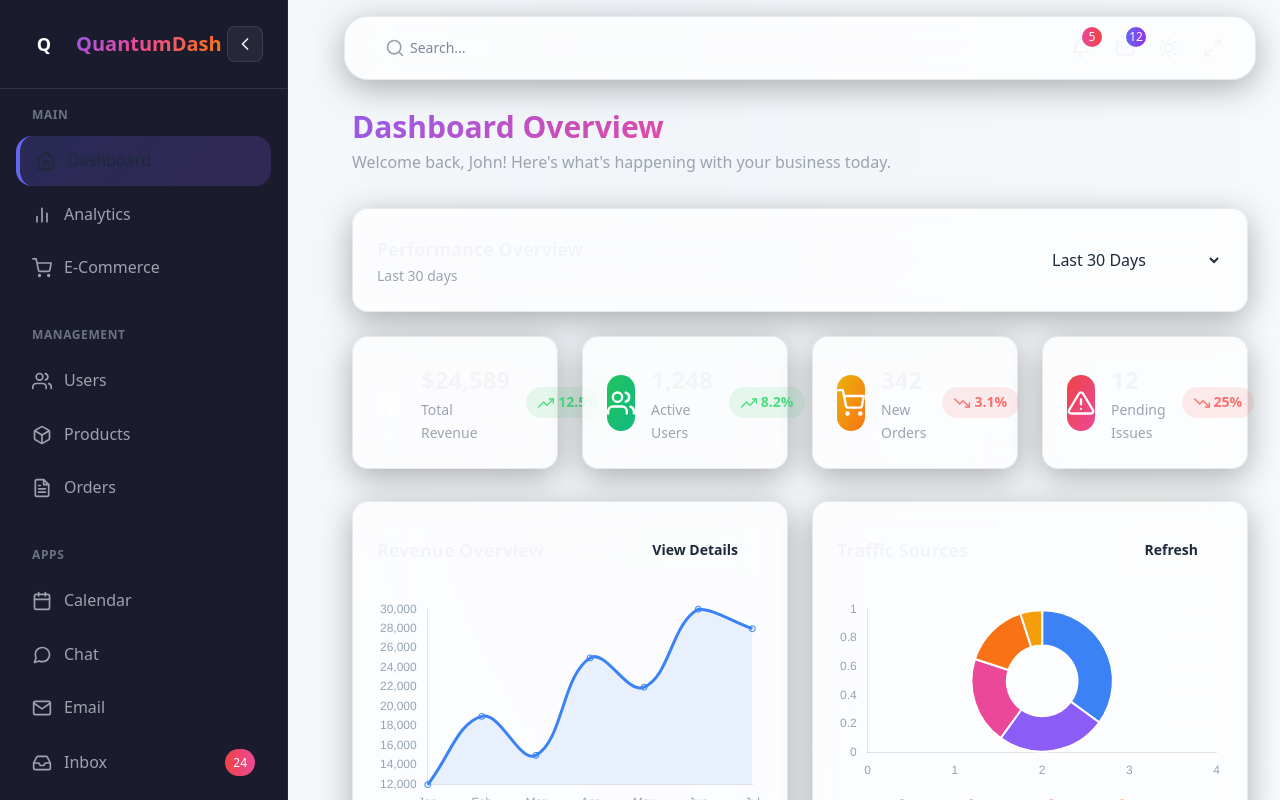
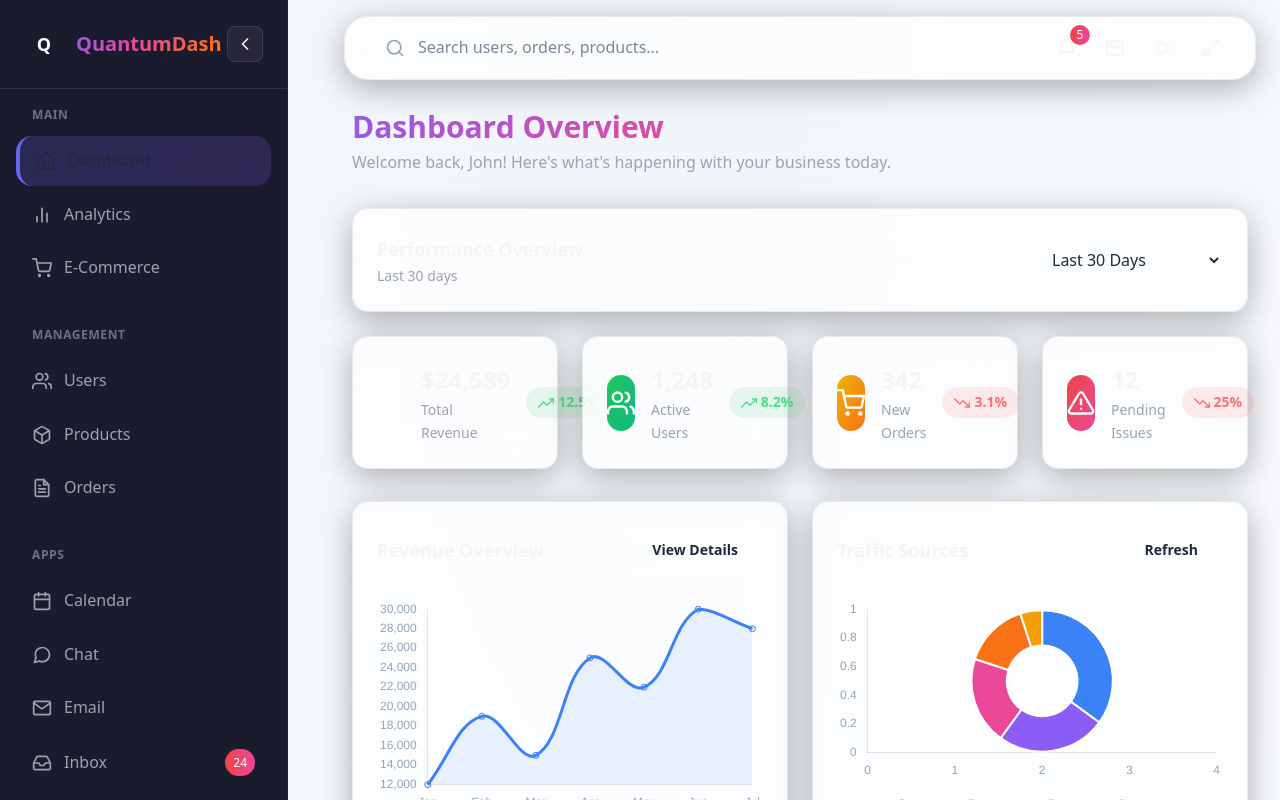
Before and after one commit to sommi991/QUANTUMFLOW-, a React (Vite) app: page / in a window 1280 px wide. Shown: the top 800 px of the page. Built offline with nearby package versions, Linux system fonts and the light colour scheme.

Commit message:
Update Header.jsx

```diff
--- a/src/components/Header.jsx
+++ b/src/components/Header.jsx
@@ -1,65 +1,102 @@
+
 import { useState } from 'react'
-import { FiSearch, FiBell, FiMail, FiMoon, FiSun, FiMaximize2 } from 'react-icons/fi'
+import { FiSearch, FiBell, FiMail, FiMoon, FiSun, FiMaximize2, FiMenu } from 'react-icons/fi'
 
-const Header = ({ sidebarCollapsed, onToggleSidebar, onToggleTheme, theme, isMobile }) => {
+const Header = ({ sidebarCollapsed, onToggleSidebar, onToggleTheme, theme }) => {
   const [search, setSearch] = useState('')
+  const [isMobileSearch, setIsMobileSearch] = useState(false)
 
   return (
-    <header className={`glass-card sticky top-0 z-30 h-16 flex items-center justify-between ${
-      isMobile ? 'mx-4 mt-4' : 'mx-6 mt-4'
-    } rounded-2xl`}>
-      <div className="flex items-center gap-3 sm:gap-4 pl-4 sm:pl-6">
-        {!isMobile && (
+    <header className="glass-card sticky top-0 z-30 h-16 flex items-center justify-between px-4 md:px-6 mx-4 md:mx-6 mt-4 rounded-2xl">
+      {/* Left Section */}
+      <div className="flex items-center gap-2 md:gap-4">
+        <button
+          onClick={onToggleSidebar}
+          className="lg:hidden w-10 h-10 flex items-center justify-center rounded-xl bg-white/5 border border-white/10 hover:bg-white/10 transition-colors"
+        >
+          <FiMenu className="w-5 h-5" />
+        </button>
+
+        {/* Mobile Search Toggle */}
+        <button
+          onClick={() => setIsMobileSearch(true)}
+          className="md:hidden w-10 h-10 flex items-center justify-center rounded-xl bg-white/5 border border-white/10 hover:bg-white/10 transition-colors"
+        >
+          <FiSearch className="w-5 h-5" />
+        </button>
+
+        {/* Desktop Search */}
+        <div className="hidden md:block relative">
+          <FiSearch className="absolute left-4 top-1/2 transform -translate-y-1/2 text-gray-400 w-5 h-5" />
+          <input
+            type="text"
+            placeholder="Search users, orders, products..."
+            value={search}
+            onChange={(e) => setSearch(e.target.value)}
+            className="form-input pl-12 w-80"
+          />
+        </div>
+      </div>
+
+      {/* Mobile Search Overlay */}
+      {isMobileSearch && (
+        <div className="fixed inset-0 z-50 md:hidden">
+          <div
+            className="absolute inset-0 bg-black/80 backdrop-blur-sm"
+            onClick={() => setIsMobileSearch(false)}
+          />
+          <div className="absolute top-4 left-4 right-4">
             <div className="relative">
-            <FiSearch className="absolute left-4 top-1/2 transform -translate-y-1/2 text-gray-400 w-4 h-4 sm:w-5 sm:h-5" />
+              <FiSearch className="absolute left-4 top-1/2 transform -translate-y-1/2 text-gray-400 w-5 h-5" />
               <input
                 type="text"
                 placeholder="Search..."
                 value={search}
                 onChange={(e) => setSearch(e.target.value)}
-              className="form-input pl-10 w-48 sm:w-64 md:w-80 text-sm"
+                className="w-full px-12 py-4 bg-dark-card border border-white/10 rounded-xl text-white focus:outline-none"
+                autoFocus
               />
+              <button
+                onClick={() => setIsMobileSearch(false)}
+                className="absolute right-4 top-1/2 transform -translate-y-1/2 text-gray-400 hover:text-white"
+              >
+                ✕
+              </button>
+            </div>
+          </div>
         </div>
       )}
-      </div>
 
-      <div className="flex items-center gap-1 sm:gap-2 pr-4 sm:pr-6">
-        {isMobile && (
-          <button className="w-8 h-8 sm:w-9 sm:h-9 flex items-center justify-center rounded-xl bg-white/5 border border-white/10 hover:bg-white/10 transition-colors">
-            <FiSearch className="w-4 h-4 sm:w-5 sm:h-5" />
-          </button>
-        )}
-
-        <button className="w-8 h-8 sm:w-9 sm:h-9 flex items-center justify-center rounded-xl bg-white/5 border border-white/10 hover:bg-white/10 transition-colors relative">
-          <FiBell className="w-4 h-4 sm:w-5 sm:h-5" />
-          <span className="absolute -top-1 -right-1 w-4 h-4 sm:w-5 sm:h-5 bg-gradient-to-r from-pink-500 to-red-500 text-[10px] sm:text-xs text-white rounded-full flex items-center justify-center">
+      {/* Right Section */}
+      <div className="flex items-center gap-1 md:gap-2">
+        <button className="w-8 h-8 md:w-10 md:h-10 flex items-center justify-center rounded-xl bg-white/5 border border-white/10 hover:bg-white/10 transition-colors relative">
+          <FiBell className="w-4 h-4 md:w-5 md:h-5" />
+          <span className="absolute -top-1 -right-1 w-4 h-4 md:w-5 md:h-5 bg-gradient-to-r from-red-500 to-pink-500 text-xs text-white rounded-full flex items-center justify-center">
             5
           </span>
         </button>
 
-        <button className="w-8 h-8 sm:w-9 sm:h-9 flex items-center justify-center rounded-xl bg-white/5 border border-white/10 hover:bg-white/10 transition-colors relative">
-          <FiMail className="w-4 h-4 sm:w-5 sm:h-5" />
-          <span className="absolute -top-1 -right-1 w-4 h-4 sm:w-5 sm:h-5 bg-gradient-to-r from-indigo-500 to-purple-600 text-[10px] sm:text-xs text-white rounded-full flex items-center justify-center">
+        <button className="w-8 h-8 md:w-10 md:h-10 flex items-center justify-center rounded-xl bg-white/5 border border-white/10 hover:bg-white/10 transition-colors relative">
+          <FiMail className="w-4 h-4 md:w-5 md:h-5" />
+          <span className="absolute -top-1 -right-1 w-4 h-4 md:w-5 md:h-5 bg-gradient-to-r from-primary-blue to-primary-purple text-xs text-white rounded-full flex items-center justify-center">
             12
           </span>
         </button>
 
         <button
           onClick={onToggleTheme}
-          className="w-8 h-8 sm:w-9 sm:h-9 flex items-center justify-center rounded-xl bg-white/5 border border-white/10 hover:bg-white/10 transition-colors"
+          className="w-8 h-8 md:w-10 md:h-10 flex items-center justify-center rounded-xl bg-white/5 border border-white/10 hover:bg-white/10 transition-colors"
         >
           {theme === 'dark' ? (
-            <FiSun className="w-4 h-4 sm:w-5 sm:h-5" />
+            <FiSun className="w-4 h-4 md:w-5 md:h-5" />
           ) : (
-            <FiMoon className="w-4 h-4 sm:w-5 sm:h-5" />
+            <FiMoon className="w-4 h-4 md:w-5 md:h-5" />
           )}
         </button>
 
-        {!isMobile && (
-          <button className="w-8 h-8 sm:w-9 sm:h-9 flex items-center justify-center rounded-xl bg-white/5 border border-white/10 hover:bg-white/10 transition-colors">
-            <FiMaximize2 className="w-4 h-4 sm:w-5 sm:h-5" />
+        <button className="hidden md:flex w-10 h-10 items-center justify-center rounded-xl bg-white/5 border border-white/10 hover:bg-white/10 transition-colors">
+          <FiMaximize2 className="w-5 h-5" />
         </button>
-        )}
       </div>
     </header>
   )
```
Lines whose indentation alone changed are shown as unchanged.
